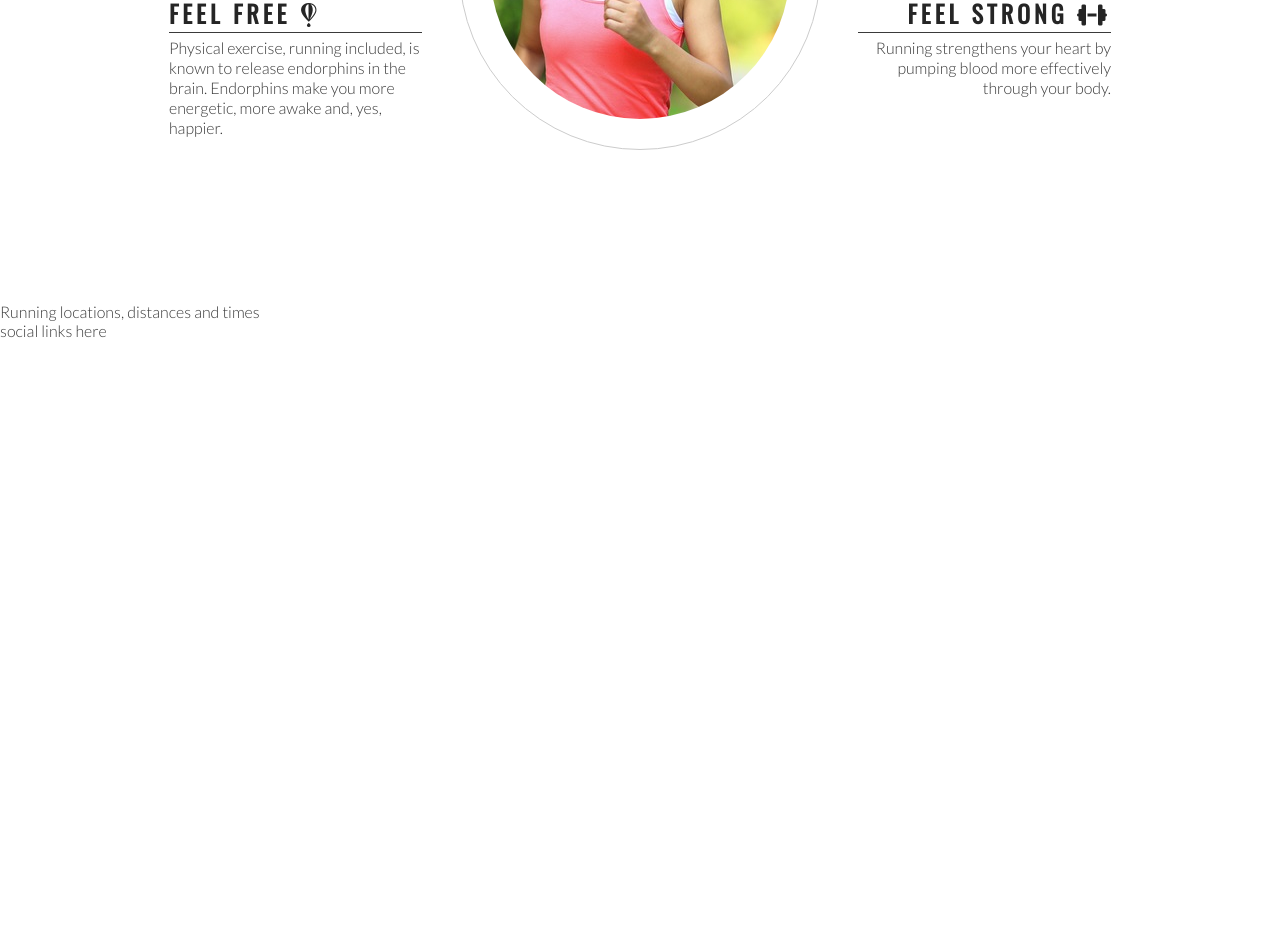
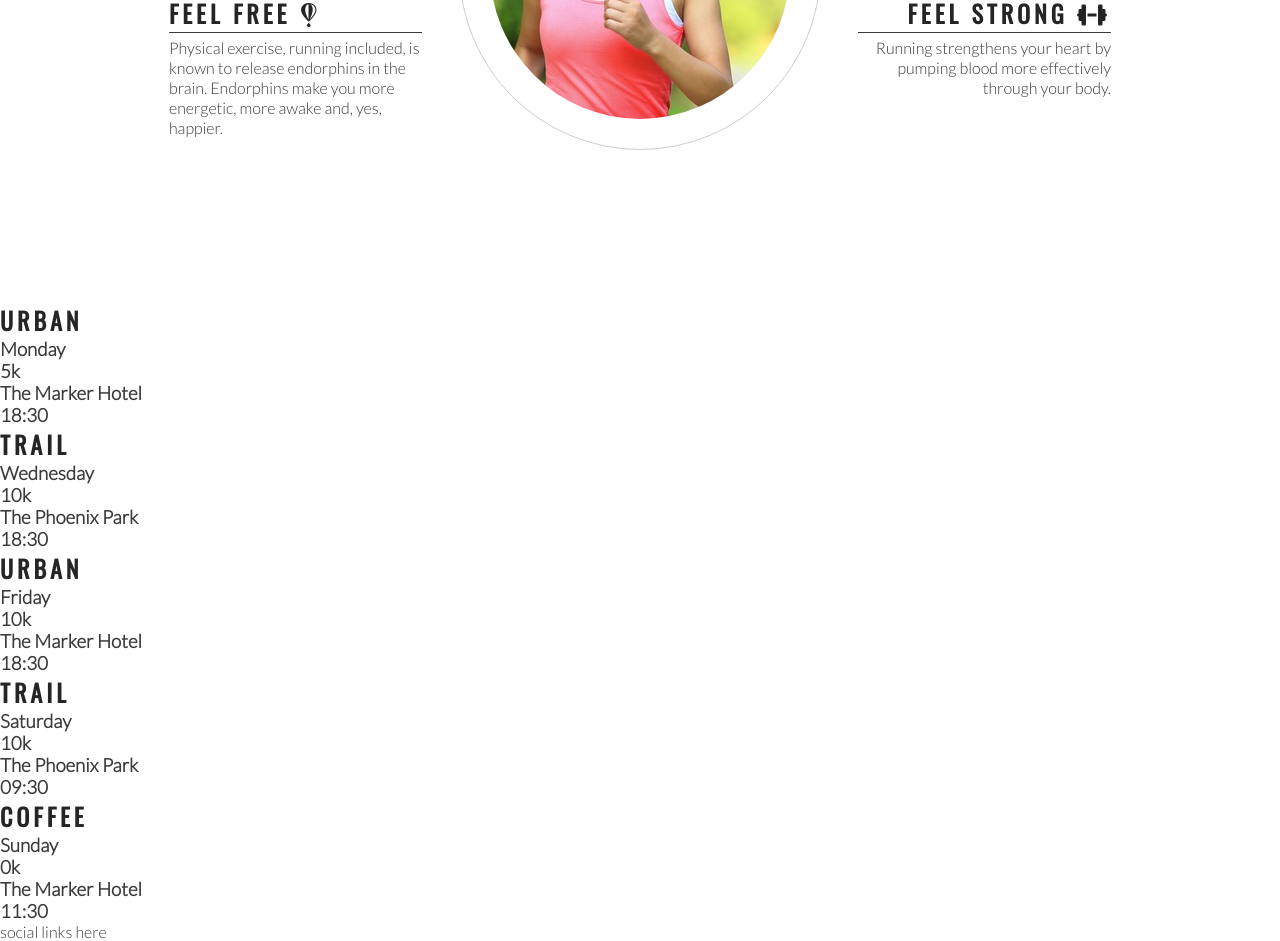
Before and after one commit to AdrianaStoi/love-running, a plain HTML site: page index.html in a window 1280 px wide. Shown: the part 993-1934 px from the top of the page. Before the commit the page ends 1333 px from the top, so only its background shows below. Drawn offline with nearby package versions, Linux system fonts and the light colour scheme.

Commit message:
Add meetup times main structure

```diff
--- a/index.html
+++ b/index.html
@@ -87,7 +87,41 @@
         </div>
     </section>
     <section>
-        Running locations, distances and times
+        <div>
+            <h2>Urban</h2>
+            <h3>Monday</h3>
+            <h3>5k</h3>
+            <h3>The Marker Hotel</h3>
+            <h3>18:30</h3>
+        </div>
+        <div>
+            <h2>Trail</h2>
+            <h3>Wednesday</h3>
+            <h3>10k</h3>
+            <h3>The Phoenix Park</h3>
+            <h3>18:30</h3>
+        </div>
+        <div>
+            <h2>Urban</h2>
+            <h3>Friday</h3>
+            <h3>10k</h3>
+            <h3>The Marker Hotel</h3>
+            <h3>18:30</h3>
+        </div>
+        <div>
+            <h2>Trail</h2>
+            <h3>Saturday</h3>
+            <h3>10k</h3>
+            <h3>The Phoenix Park</h3>
+            <h3>09:30</h3>
+        </div>
+        <div>
+            <h2>Coffee</h2>
+            <h3>Sunday</h3>
+            <h3>0k</h3>
+            <h3>The Marker Hotel</h3>
+            <h3>11:30</h3>
+        </div>
     </section>
     <footer>
         social links here
```
